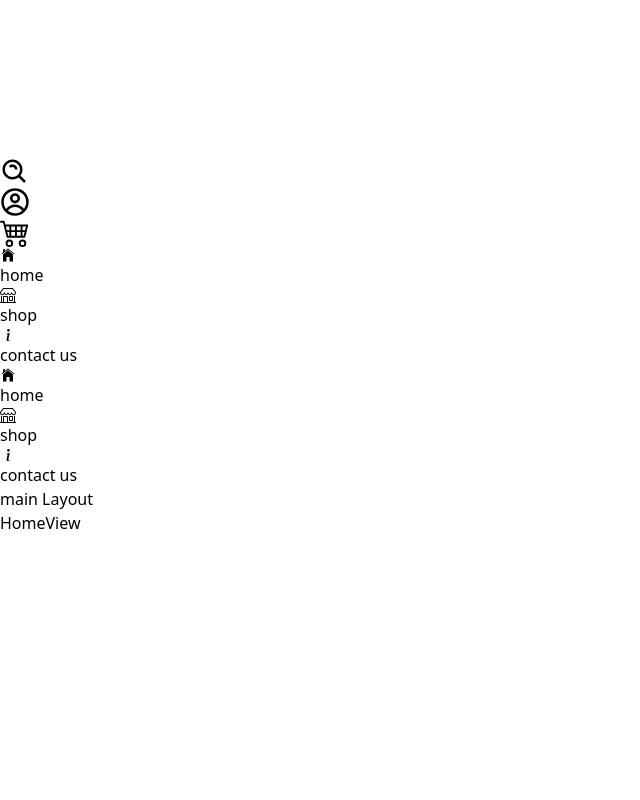
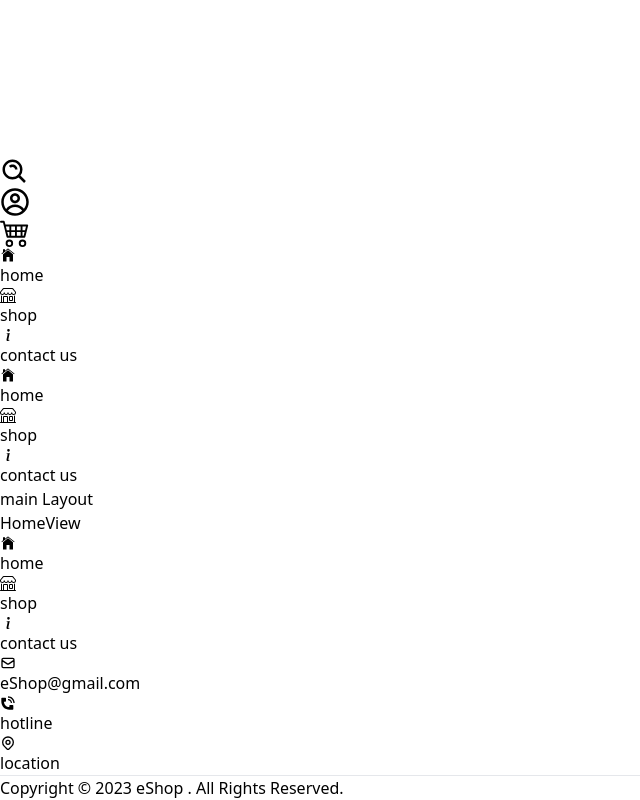
Before and after one commit to Sosokantaria/eShop_ecommerce_web, a React (Vite) app: page / in a window 1280 px wide. Shown: the part 384-1184 px from the top of the page, without its empty margins (0-640 px from the left). Before the commit the page ends 919 px from the top, so only its background shows below. Built offline with nearby package versions, Linux system fonts and the light colour scheme.

Commit message:
fit-Footer

```diff
--- a/src/layouts/MainLayout.tsx
+++ b/src/layouts/MainLayout.tsx
@@ -2,16 +2,18 @@ import { Outlet } from "react-router-dom";
 
 import { Header } from "./header/Header";
 import { CartModal } from "./header/cartModal";
+import { Footer } from "./footer";
 
 export function MainLayout() {
   return (
     <div>
       <Header />
-      <CartModal/>
+      <CartModal />
       <div className="w-[90%] m-auto min-h-[100vh]">
         <h1>main Layout</h1>
         <Outlet />
       </div>
+      <Footer />
     </div>
   );
 }
--- /dev/null
+++ b/src/layouts/footer/Footer.tsx
@@ -0,0 +1,40 @@
+
+import { NavForRouteViews } from "../../components/navForRoureViews";
+import { HiOutlineLocationMarker, HiOutlineMail } from "react-icons/hi";
+import { CgPhone } from "react-icons/cg";
+
+export function Footer() {
+  return (
+    <footer className="bg-[#1f2605] text-[white] shadow  ">
+      <div className="w-[90%] m-auto">
+        <div className="w-full max-w-screen-xl mx-auto  items-center md:py-8">
+          <div className="flex  flex-col gap-y-6 sm:flex  sm:items-center ">
+            <div className="mt-3 flex ">
+            </div>
+            <div className="flex flex-wrap items-center gap-x-20 mb-6 font-medium sm:mb-0 ">
+              <NavForRouteViews />
+            </div>
+            <div className="flex flex-wrap gap-x-4 m-4 text-sm font-bold  sm:mb-0 ">
+              <div className="flex gap-2 items-center">
+                <HiOutlineMail className="scale-150  " />
+                <span>eShop@gmail.com</span>
+              </div>
+              <div className="flex items-center gap-x-2  text-[red]  text-sm">
+                <CgPhone className="scale-150  " />
+                <span>hotline</span>
+              </div>
+              <div className="flex gap-2 items-center">
+                <HiOutlineLocationMarker className="scale-150  " />
+                <span>location</span>
+              </div>
+            </div>
+          </div>
+          <hr className="my-6 border-gray-200 sm:mx-auto  lg:my-8" />
+          <span className="block text-sm text-gray-500 sm:text-center ">
+            Copyright © 2023 eShop . All Rights Reserved.
+          </span>
+        </div>
+      </div>
+    </footer>
+  );
+}
--- /dev/null
+++ b/src/layouts/footer/index.ts
@@ -0,0 +1 @@
+export { Footer } from "./Footer";
--- a/src/layouts/header/Header.tsx
+++ b/src/layouts/header/Header.tsx
@@ -7,7 +7,7 @@ import { BsCart4 } from "react-icons/bs";
 import { ProfileInfo } from "./profileInfoSection";
 import { NavForRouteViews } from "../../components/navForRoureViews";
 import Logo from "./Logo/FqEhzfAVau7FtJvshFOPaUi72JCBk8mhIWUmOwwB.png";
-import { CartContext } from "../../contexts/cartContext";
+import { CartContext } from "../cartContext";
 
 
 export function Header() {
--- a/src/layouts/header/cartModal/Cart.tsx
+++ b/src/layouts/header/cartModal/Cart.tsx
@@ -5,7 +5,7 @@ import { authContext } from "../../../contexts/authContext";
 import { AiFillPlusCircle, AiFillMinusCircle } from "react-icons/ai";
 import { Link } from "react-router-dom";
 import { DefaultBtn, PrimaryBtn, TextBtn } from "../../../components/buttons";
-import { CartContext } from "../../../contexts/cartContext";
+import { CartContext } from "../../cartContext";
 
 export function CartModal() {
   const { modal, setModal } = useContext(CartContext);
--- a/src/providers/cartProvider/CartProvider.tsx
+++ b/src/providers/cartProvider/CartProvider.tsx
@@ -1,6 +1,6 @@
 import { PropsWithChildren, useState } from "react";
 
-import { CartContext } from "../../contexts/cartContext";
+import { CartContext } from "../../layouts/cartContext";
 
 export function CartModalProvider({ children }: PropsWithChildren) {
   const [modal, setModal] = useState<boolean>(false);
```
Also changed, not shown: src/layouts/cartContext/CartContext.ts (renamed from src/contexts/cartContext/CartContext.ts), src/layouts/cartContext/index.ts (renamed from src/contexts/cartContext/index.ts).
